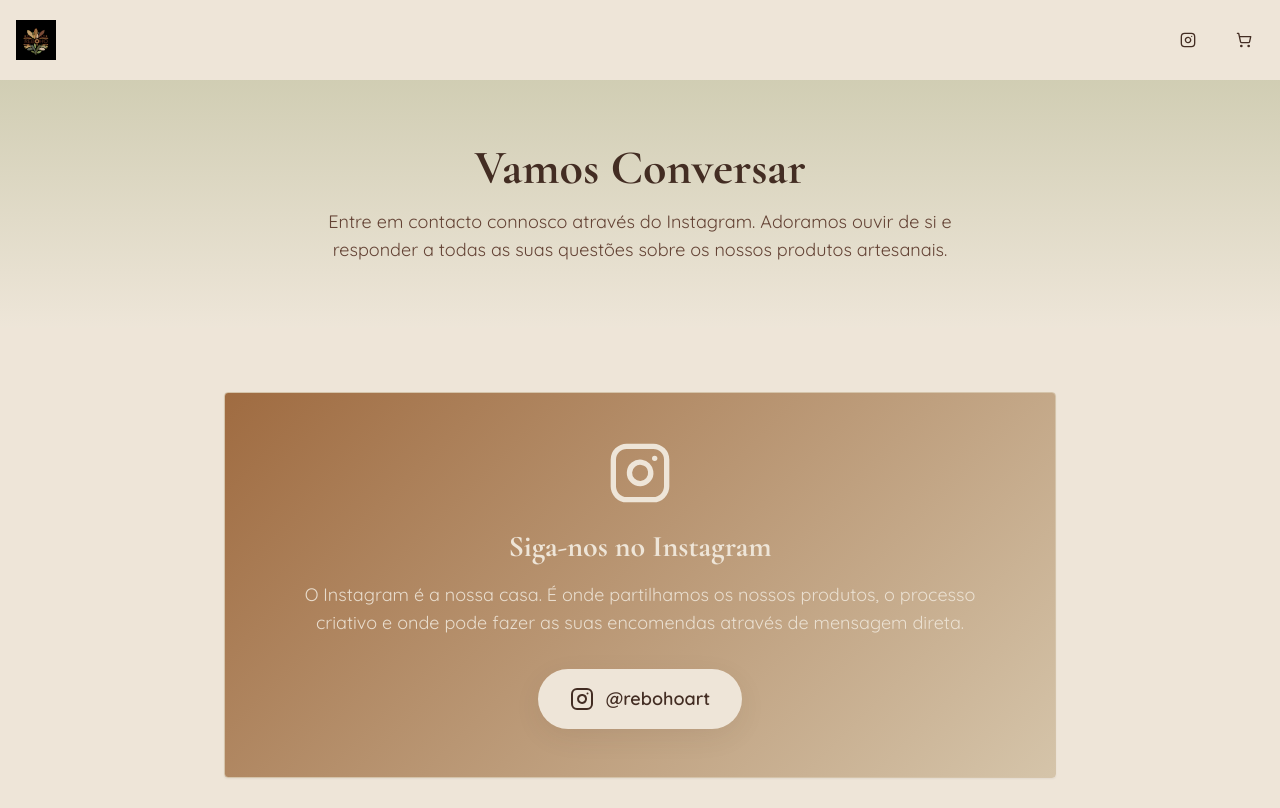
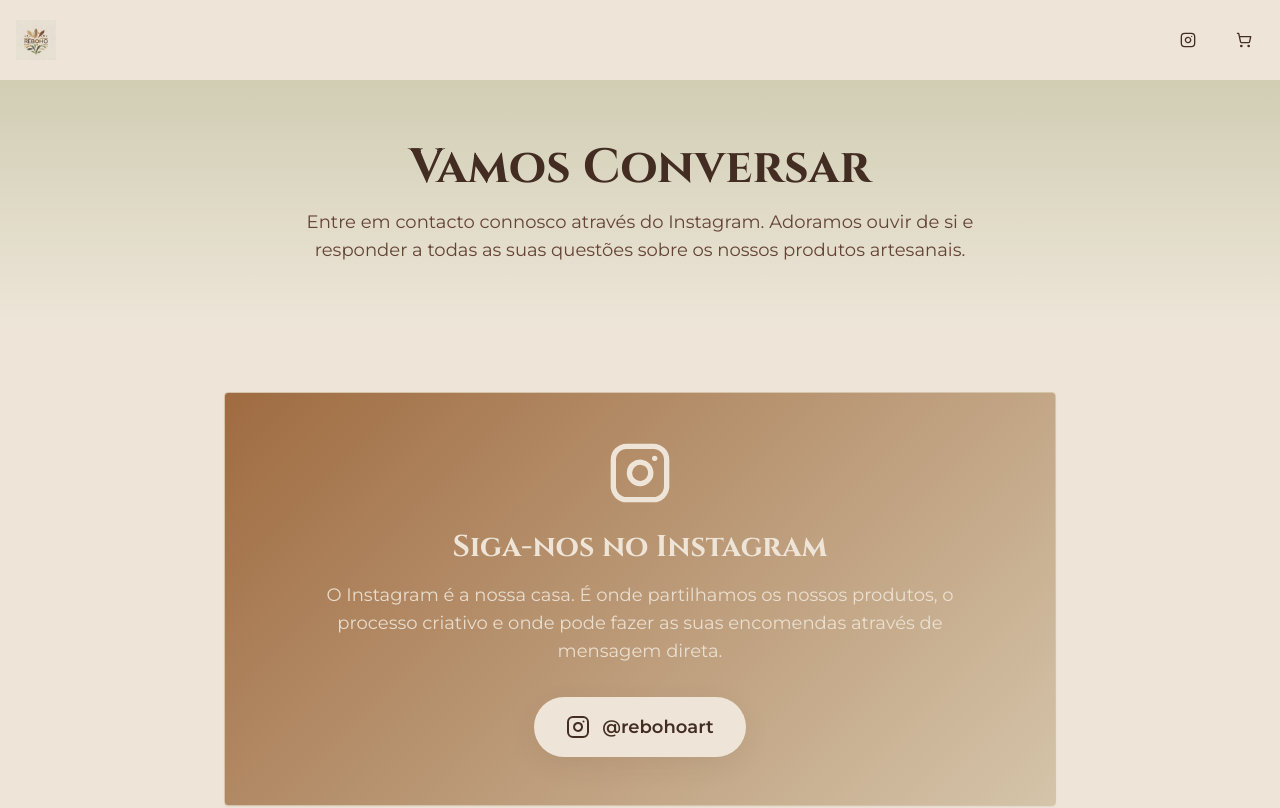
Before and after one commit to rebohoart/rebohoart-heartfelt-boho-landing, a React (Vite) app: page /contacto in a window 1280 px wide. Shown: the top 808 px of the page. Built offline with nearby package versions, Linux system fonts and the light colour scheme; the HTML template or start-up script is replaced by a standard one.

Commit message:
Refactor: Adjust brand guide implementation

```diff
--- a/index.html
+++ b/index.html
@@ -19,7 +19,7 @@
 
     <link rel="preconnect" href="https://fonts.googleapis.com">
     <link rel="preconnect" href="https://fonts.gstatic.com" crossorigin>
-    <link href="https://fonts.googleapis.com/css2?family=Cormorant+Garamond:wght@400;500;600;700&family=Quicksand:wght@300;400;500;600&display=swap" rel="stylesheet">
+    <link href="https://fonts.googleapis.com/css2?family=Cinzel:wght@400;500;600;700&family=Montserrat:wght@300;400;500;600&display=swap" rel="stylesheet">
   </head>
 
   <body>
--- a/src/components/Hero.tsx
+++ b/src/components/Hero.tsx
@@ -1,5 +1,5 @@
 import { Button } from "@/components/ui/button";
-import heroImage from "@/assets/hero-boho-interior.jpg";
+import heroImage from "@/assets/hero-boho-minimal.jpg";
 import { MessageCircle } from "lucide-react";
 import { Link } from "react-router-dom";
 
--- a/src/components/Navigation.tsx
+++ b/src/components/Navigation.tsx
@@ -3,7 +3,7 @@ import { ShoppingCart, Instagram } from "lucide-react";
 import { Button } from "@/components/ui/button";
 import { useCart } from "@/contexts/CartContext";
 import CartDrawer from "./CartDrawer";
-import logo from "@/assets/logo-reboho.png";
+import logo from "@/assets/logo-reboho-white.png";
 
 const Navigation = () => {
   const [isScrolled, setIsScrolled] = useState(false);
--- a/tailwind.config.ts
+++ b/tailwind.config.ts
@@ -50,8 +50,8 @@ export default {
         },
       },
       fontFamily: {
-        serif: ['Cormorant Garamond', 'serif'],
-        sans: ['Quicksand', 'sans-serif'],
+        serif: ['Cinzel', 'serif'],
+        sans: ['Montserrat', 'sans-serif'],
       },
       backgroundImage: {
         'gradient-warm': 'var(--gradient-warm)',
```
Also changed, not shown: src/assets/hero-boho-minimal.jpg (added), src/assets/logo-reboho-white.png (added).
